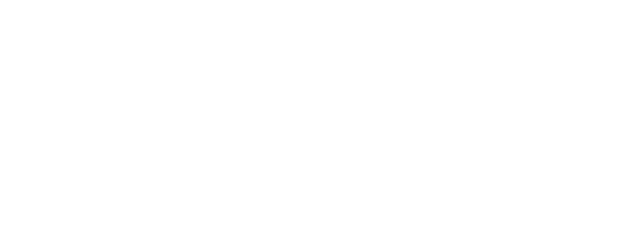
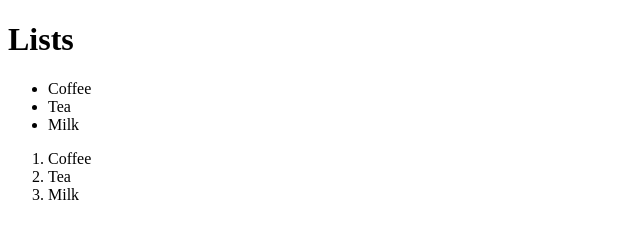
Before and after one commit to sohiekim65/study_publishings, a plain HTML site: page docs/htmls/list.html in a window 1280 px wide. Shown: the whole page, without its empty margins (0-640 px from the left). Drawn offline with Linux system fonts and the light colour scheme.

Commit message:
add list

```diff
--- a/docs/htmls/list.html
+++ b/docs/htmls/list.html
@@ -4,7 +4,19 @@
     <meta charset="UTF-8" />
     <meta http-equiv="X-UA-Compatible" content="IE=edge" />
     <meta name="viewport" content="width=device-width, initial-scale=1.0" />
-    <title>List</title>
+    <title>Lists</title>
   </head>
-  <body></body>
+  <body>
+    <h1>Lists</h1>
+    <ul>
+      <li>Coffee</li>
+      <li>Tea</li>
+      <li>Milk</li>
+    </ul>
+    <ol>
+      <li>Coffee</li>
+      <li>Tea</li>
+      <li>Milk</li>
+    </ol>
+  </body>
 </html>
```
Also changed, not shown: docs/htmls/headings.html (+1 -1 lines).
